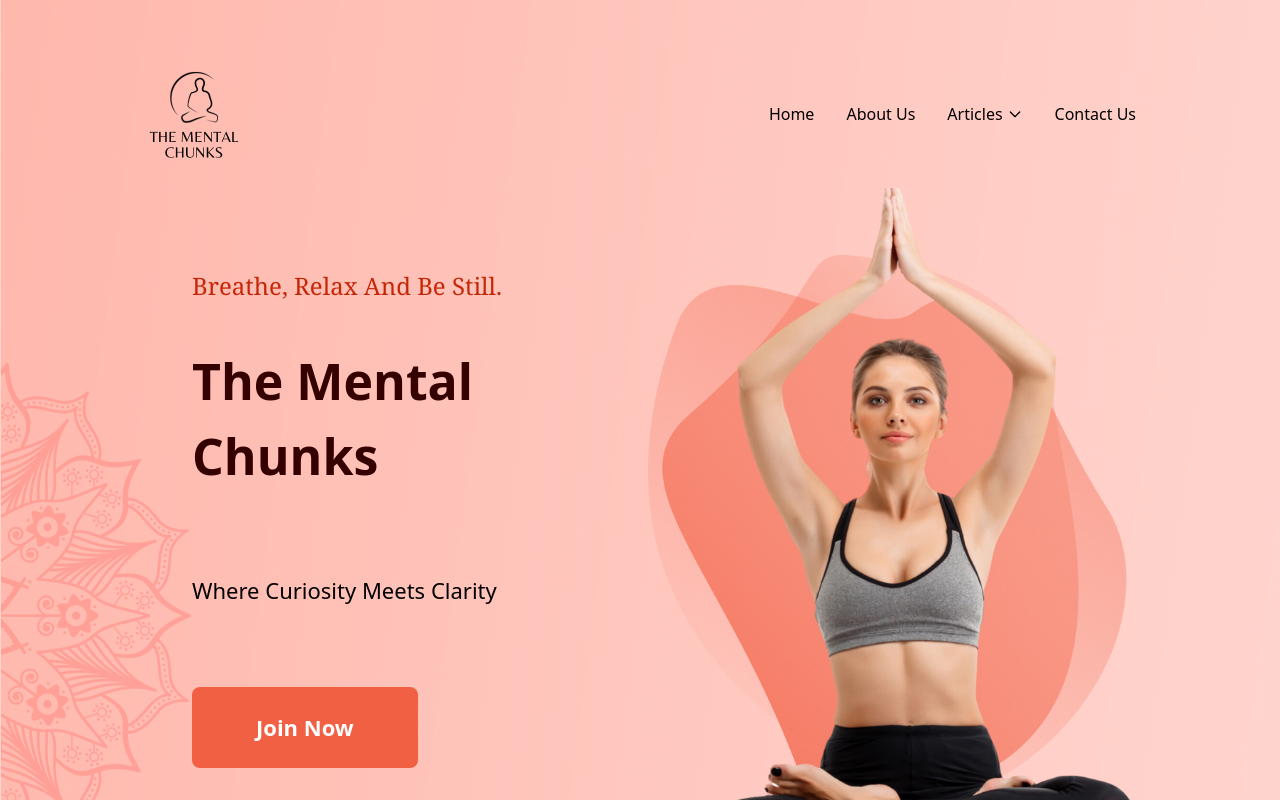
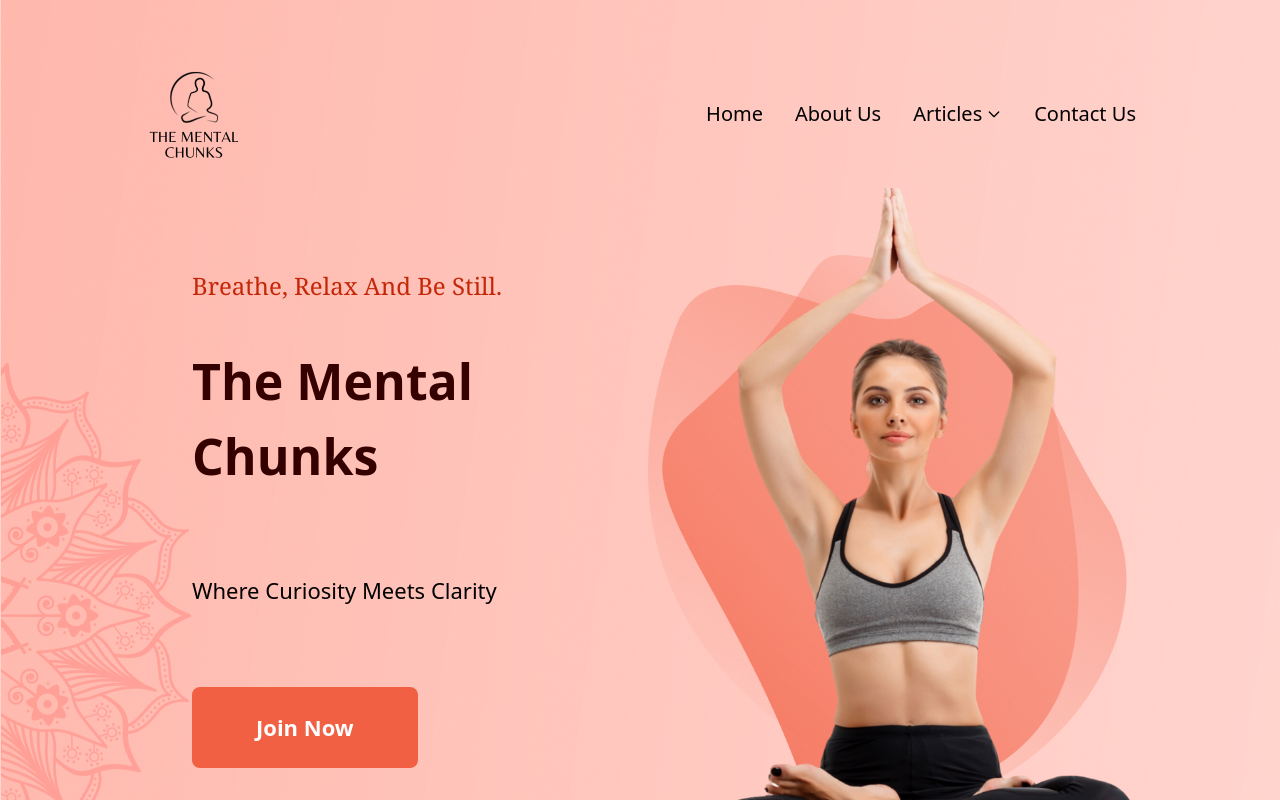
Before and after one commit to kushagraag/The-mental-chunks-frontend, a Next.js app: page / in a window 1280 px wide. Shown: the top 800 px of the page. Built offline with nearby package versions, Linux system fonts and the light colour scheme.

Commit message:
adjusted header

```diff
--- a/src/components/Header.tsx
+++ b/src/components/Header.tsx
@@ -16,18 +16,18 @@ const Header: React.FC = () => {
               style={{ fontWeight: 400 }}
             >
               <li>
-                <Link href="/" className="hover:underline">
-                  Home
+                <Link href="/">
+                  <p className="text-[20px] hover:text-[#F26044]">Home</p>
                 </Link>
               </li>
               <li>
-                <Link href="/aboutUs" className="hover:underline">
-                  About Us
+                <Link href="/aboutUs">
+                  <p className="text-[20px] hover:text-[#F26044]">About Us</p>
                 </Link>
               </li>
               <li className="relative group">
-                <Link href="#" className="hover:underline flex items-center">
-                  Articles
+                <Link href="#" className=" flex items-center">
+                  <p className="text-[20px] hover:text-[#F26044]">Articles</p>
                   <svg
                     className="w-4 h-4 ml-1"
                     fill="none"
@@ -43,36 +43,40 @@ const Header: React.FC = () => {
                     ></path>
                   </svg>
                 </Link>
-                <ul className="absolute hidden group-hover:block bg-white shadow-md mt-1">
+                <ul className="absolute hidden group-hover:grid shadow-md mt-1">
                   <li>
                     <Link
                       href="/articles/addBlog"
-                      className="block px-4 py-2 text-black hover:bg-gray-100"
+                      className="block px-4 py-2 text-black hover:bg-[#F26044]"
                     >
-                      Add new Blog
+                      <p className="text-[20px] hover:text-[#FFFFFF]">
+                        Add new Blog
+                      </p>
                     </Link>
                   </li>
                   <li>
                     <Link
                       href="/articles/blogs"
-                      className="block px-4 py-2 text-black hover:bg-gray-100"
+                      className="block px-4 py-2 text-black hover:bg-[#F26044]"
                     >
-                      Blogs
+                      <p className="text-[20px] hover:text-[#FFFFFF] ">Blogs</p>
                     </Link>
                   </li>
                   <li>
                     <Link
                       href="/articles/trending"
-                      className="block px-4 py-2 text-black hover:bg-gray-100"
+                      className="block px-4 py-2 text-black hover:bg-[#F26044] "
                     >
-                      Trending Blogs
+                      <p className="text-[20px] hover:text-[#FFFFFF]">
+                        Trending Blogs
+                      </p>
                     </Link>
                   </li>
                 </ul>
               </li>
               <li>
-                <Link href="/contactUs" className="hover:underline">
-                  Contact Us
+                <Link href="/contactUs">
+                  <p className="text-[20px] hover:text-[#F26044]">Contact Us</p>
                 </Link>
               </li>
             </ul>
```
